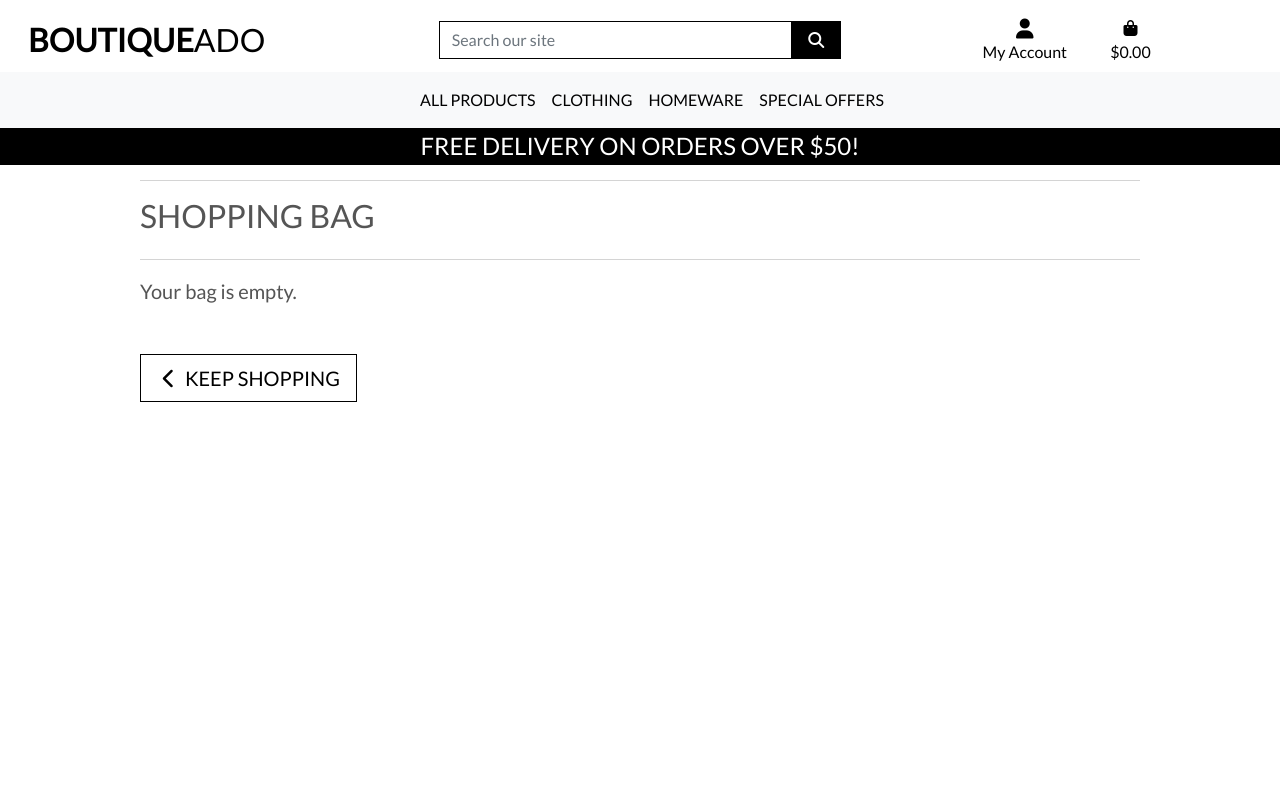
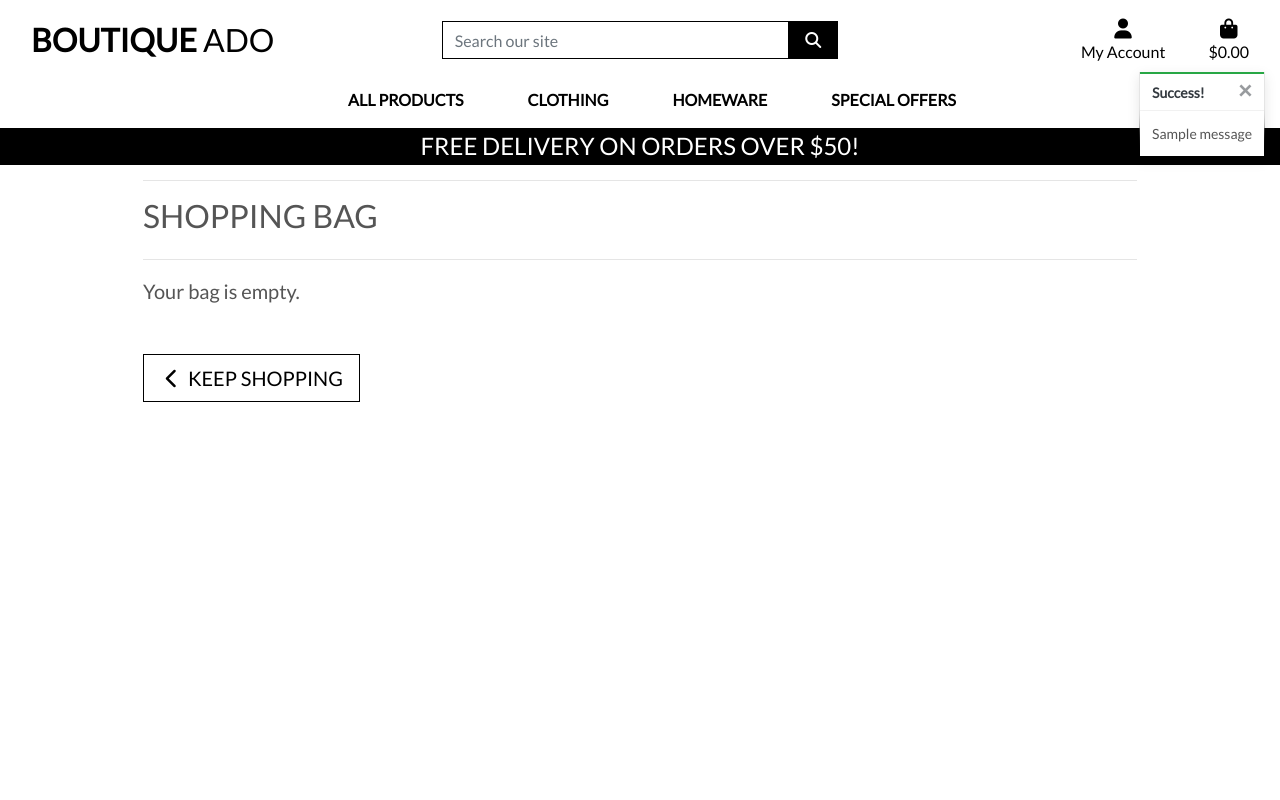
Before and after one commit to phil-griffith/boutique_ado, a Django app: page /bag/ in a window 1280 px wide. Run offline with Django 3.2, Linux system fonts and the light colour scheme; a user stored in the database is signed in; tables that the repository leaves empty hold one stand-in row (values such as "Sample post"); one stand-in notice (Sample message) is shown; some libraries are stand-ins or nearby versions.

Commit message:
Add Boostrap toast messages

```diff
--- a/bag/templates/bag/bag.html
+++ b/bag/templates/bag/bag.html
@@ -81,7 +81,7 @@
                                             </div>
                                         </form>
                                         <a class="update-link text-info"><small>Update</small></a>
-                                        <a class="remove-item text-danger float-end" id="remove_{{ item.item_id }}" data-product_size="{{ item.size }}"><small>Remove</small></a>
+                                        <a class="remove-item text-danger float-right" id="remove_{{ item.item_id }}" data-product_size="{{ item.size }}"><small>Remove</small></a>
                                     </td>
                                     <td class="py-3">
                                         <p class="my-0">${{ item.product.price | calc_subtotal:item.quantity }}</p>
--- a/bag/views.py
+++ b/bag/views.py
@@ -1,5 +1,7 @@
 from django.shortcuts import render, redirect, reverse, HttpResponse
+from django.contrib import messages
 
+from products.models import Product
 # Create your views here.
 
 
@@ -12,6 +14,7 @@ def view_bag(request):
 def add_to_bag(request, item_id):
     """ Add a quantity of the specified product to the shopping bag """
 
+    product = Product.objects.get(pk=item_id)
     quantity = int(request.POST.get('quantity'))
     redirect_url = request.POST.get('redirect_url')
     size = None
@@ -32,6 +35,9 @@ def add_to_bag(request, item_id):
             bag[item_id] += quantity
         else:
             bag[item_id] = quantity
+            print("Item added")
+            messages.success(request, f'Added {product.name} to your bag')
+            print(product.name)
 
     request.session['bag'] = bag
     return redirect(redirect_url)
--- a/boutique_ado/settings.py
+++ b/boutique_ado/settings.py
@@ -79,6 +79,8 @@ TEMPLATES = [
     },
 ]
 
+MESSAGE_STORAGE = 'django.contrib.messages.storage.session.SessionStorage'
+
 AUTHENTICATION_BACKENDS = [
     # Needed to login by username in Django admin, regardless of `allauth`
     'django.contrib.auth.backends.ModelBackend',
--- a/static/css/base.css
+++ b/static/css/base.css
@@ -102,6 +102,23 @@ a.category-badge > span.badge:hover {
     cursor: pointer;
 }
 
+/* -------------------------------- Bootstrap toasts */
+
+.messages-container {
+    position: fixed;
+    top: 72px;
+    right: 15px;
+    z-index: 999999999;
+}
+
+.custom-toast {
+    overflow: visible;
+}
+
+.toast-capper {
+    height: 2px;
+}
+
 /* -------------------------------- Media Queries */
 
 /* Slightly larger container on xl screens */
--- a/templates/base.html
+++ b/templates/base.html
@@ -12,9 +12,8 @@
     {% endblock %}
 
     {% block corecss %}
-        <link rel="preconnect" href="https://fonts.gstatic.com">
         <link href="https://fonts.googleapis.com/css2?family=Lato&display=swap" rel="stylesheet">
-        <link href="https://cdn.jsdelivr.net/npm/bootstrap@5.0.0-beta3/dist/css/bootstrap.min.css" rel="stylesheet" integrity="sha384-eOJMYsd53ii+scO/bJGFsiCZc+5NDVN2yr8+0RDqr0Ql0h+rP48ckxlpbzKgwra6" crossorigin="anonymous">
+        <link rel="stylesheet" href="https://stackpath.bootstrapcdn.com/bootstrap/4.4.1/css/bootstrap.min.css" integrity="sha384-Vkoo8x4CGsO3+Hhxv8T/Q5PaXtkKtu6ug5TOeNV6gBiFeWPGFN9MuhOf23Q9Ifjh" crossorigin="anonymous">
         <link rel="stylesheet" href="{% static 'css/base.css' %}">
     {% endblock %}
 
@@ -23,10 +22,11 @@
 
     {% block corejs %}
         <script src="https://kit.fontawesome.com/4dc71a02d3.js" crossorigin="anonymous"></script>
-        <script src="https://code.jquery.com/jquery-3.6.0.min.js" integrity="sha256-/xUj+3OJU5yExlq6GSYGSHk7tPXikynS7ogEvDej/m4=" crossorigin="anonymous"></script>
-        <script src="https://cdn.jsdelivr.net/npm/@popperjs/core@2.9.1/dist/umd/popper.min.js" integrity="sha384-SR1sx49pcuLnqZUnnPwx6FCym0wLsk5JZuNx2bPPENzswTNFaQU1RDvt3wT4gWFG" crossorigin="anonymous"></script>
-        <script src="https://cdn.jsdelivr.net/npm/bootstrap@5.0.0-beta3/dist/js/bootstrap.min.js" integrity="sha384-j0CNLUeiqtyaRmlzUHCPZ+Gy5fQu0dQ6eZ/xAww941Ai1SxSY+0EQqNXNE6DZiVc" crossorigin="anonymous"></script>
+        <script src="https://code.jquery.com/jquery-3.4.1.min.js" integrity="sha256-CSXorXvZcTkaix6Yvo6HppcZGetbYMGWSFlBw8HfCJo=" crossorigin="anonymous"></script>
+        <script src="https://cdn.jsdelivr.net/npm/popper.js@1.16.0/dist/umd/popper.min.js" integrity="sha384-Q6E9RHvbIyZFJoft+2mJbHaEWldlvI9IOYy5n3zV9zzTtmI3UksdQRVvoxMfooAo" crossorigin="anonymous"></script>
+        <script src="https://stackpath.bootstrapcdn.com/bootstrap/4.4.1/js/bootstrap.min.js" integrity="sha384-wfSDF2E50Y2D1uUdj0O3uMBJnjuUD4Ih7YwaYd1iqfktj0Uod8GCExl3Og8ifwB6" crossorigin="anonymous"></script>
     {% endblock %}
+
 
     {% block extra_js %}
     {% endblock %}
@@ -38,14 +38,13 @@
         <div id="topnav" class="row bg-white pt-lg-2 d-none d-lg-flex">
             <div class="col-12 col-lg-4 my-auto py-1 py-lg-0 text-center text-lg-left">
                 <a href="{% url 'home' %}" class="nav-link main-logo-link">
-                    <h2 class="logo-font text-black my-0"><strong>Boutique</strong>Ado</h2>
+                    <h2 class="logo-font text-black my-0"><strong>Boutique</strong> Ado</h2>
                 </a>
             </div>
             <div class="col-12 col-lg-4 my-auto py-1 py-lg-0">
                 <form method="GET" action="{% url 'products' %}">
                     <div class="input-group w-100">
-                        <input class="form-control border border-black rounded-0" type="text" name="q"
-                            placeholder="Search our site">
+                        <input class="form-control border border-black rounded-0" type="text" name="q" placeholder="Search our site">
                         <div class="input-group-append">
                             <button class="form-control btn btn-black border border-black rounded-0" type="submit">
                                 <span class="icon">
@@ -59,8 +58,7 @@
             <div class="col-12 col-lg-4 my-auto py-1 py-lg-0">
                 <ul class="list-inline list-unstyled text-center text-lg-right my-0">
                     <li class="list-inline-item dropdown">
-                        <a href="#" class="text-black nav-link" id="user-options" data-bs-toggle="dropdown"
-                            aria-haspopup="true" aria-expanded="false">
+                        <a class="text-black nav-link" href="#" id="user-options" data-toggle="dropdown" aria-haspopup="true" aria-expanded="false">
                             <div class="text-center">
                                 <div><i class="fas fa-user fa-lg"></i></div>
                                 <p class="my-0">My Account</p>
@@ -69,7 +67,7 @@
                         <div class="dropdown-menu border-0" aria-labelledby="user-options">
                             {% if request.user.is_authenticated %}
                                 {% if request.user.is_superuser %}
-                            <a href="" class="dropdown-item">Product Managment</a>
+                                    <a href="" class="dropdown-item">Product Management</a>
                                 {% endif %}
                                 <a href="" class="dropdown-item">My Profile</a>
                                 <a href="{% url 'account_logout' %}" class="dropdown-item">Logout</a>
@@ -80,10 +78,9 @@
                         </div>
                     </li>
                     <li class="list-inline-item">
-                        <a href="{% url 'view_bag' %}"
-                            class="{% if grand_total %}text-info font-weight-bold{% else %}text-black{% endif %} nav-link">
+                        <a class="{% if grand_total %}text-info font-weight-bold{% else %}text-black{% endif %} nav-link" href="{% url 'view_bag' %}">
                             <div class="text-center">
-                                <div><i class="fas fa-shopping-bag fa lg"></i></div>
+                                <div><i class="fas fa-shopping-bag fa-lg"></i></div>
                                 <p class="my-0">
                                     {% if grand_total %}
                                         ${{ grand_total|floatformat:2 }}
@@ -98,10 +95,8 @@
             </div>
         </div>
         <div class="row bg-white">
-            <nav class="navbar navbar-expand-lg navbar-light bg-light w-100">
-                <button class="navbar-toggler" type="button" data-bs-toggle="collapse"
-                    data-bs-target="#main-nav" aria-controls="main-nav" aria-expanded="false"
-                    aria-label="Toggle navigation">
+            <nav class="navbar navbar-expand-lg navbar-light w-100">
+                <button class="navbar-toggler" type="button" data-toggle="collapse" data-target="#main-nav" aria-controls="main-nav" aria-expanded="false" aria-label="Toggle navigation">
                     <span class="navbar-toggler-icon"></span>
                 </button>
                 {% include 'includes/mobile-top-header.html' %}
@@ -116,7 +111,21 @@
     </header>
 
     {% if messages %}
-        <div class="messages-container"></div>
+        <div class="messages-container">
+            {% for message in messages %}
+                {% with message.level as level %}
+                    {% if level == 40 %}
+                        {% include 'includes/toasts/toast_error.html' %}
+                    {% elif level == 30 %}
+                        {% include 'includes/toasts/toast_warning.html' %}
+                    {% elif level == 25 %}
+                        {% include 'includes/toasts/toast_success.html' %}
+                    {% else %}
+                        {% include 'includes/toasts/toast_info.html' %}
+                    {% endif %}
+                {% endwith %}
+            {% endfor %}
+        </div>
     {% endif %}
 
     {% block page_header %}
@@ -126,6 +135,9 @@
     {% endblock %}
 
     {% block postloadjs %}
+        <script type="text/javascript">
+            $('.toast').toast('show');
+        </script>
     {% endblock %}
 
   </body>
--- a/templates/includes/main-nav.html
+++ b/templates/includes/main-nav.html
@@ -1,7 +1,7 @@
 <div class="collapse navbar-collapse" id="main-nav">
     <ul class="navbar-nav w-auto mx-auto">
         <li class="nav-item dropdown">
-            <a class="logo-font font-weight-bold nav-link text-black mr-5" href="#" id="all-products-link" data-bs-toggle="dropdown" aria-haspopup="true" aria-expanded="false">
+            <a class="logo-font font-weight-bold nav-link text-black mr-5" href="#" id="all-products-link" data-toggle="dropdown" aria-haspopup="true" aria-expanded="false">
                 All Products
             </a>
             <div class="dropdown-menu border-0" aria-labelledby="all-products-link">
@@ -13,7 +13,7 @@
         </li>
 
         <li class="nav-item dropdown">
-            <a class="logo-font font-weight-bold nav-link text-black mr-5" href="#" id="clothing-link" data-bs-toggle="dropdown" aria-haspopup="true" aria-expanded="false">
+            <a class="logo-font font-weight-bold nav-link text-black mr-5" href="#" id="clothing-link" data-toggle="dropdown" aria-haspopup="true" aria-expanded="false">
                 Clothing
             </a>
             <div class="dropdown-menu border-0" aria-labelledby="clothing-link">
@@ -25,7 +25,7 @@
         </li>
 
         <li class="nav-item dropdown">
-            <a class="logo-font font-weight-bold nav-link text-black mr-5" href="#" id="homeware-link" data-bs-toggle="dropdown" aria-haspopup="true" aria-expanded="false">
+            <a class="logo-font font-weight-bold nav-link text-black mr-5" href="#" id="homeware-link" data-toggle="dropdown" aria-haspopup="true" aria-expanded="false">
                 Homeware
             </a>
             <div class="dropdown-menu border-0" aria-labelledby="homeware-link">
@@ -36,7 +36,7 @@
         </li>
 
         <li class="nav-item dropdown">
-            <a class="logo-font font-weight-bold nav-link text-black" href="#" id="specials-link" data-bs-toggle="dropdown" aria-haspopup="true" aria-expanded="false">
+            <a class="logo-font font-weight-bold nav-link text-black" href="#" id="specials-link" data-toggle="dropdown" aria-haspopup="true" aria-expanded="false">
                 Special Offers
             </a>
             <div class="dropdown-menu border-0" aria-labelledby="specials-link">
--- a/templates/includes/mobile-top-header.html
+++ b/templates/includes/mobile-top-header.html
@@ -1,5 +1,5 @@
 <li class="list-inline-item">
-    <a class="text-black nav-link d-block d-lg-none" href="#" id="mobile-search" data-bs-toggle="dropdown" aria-haspopup="true" aria-expanded="false">
+    <a class="text-black nav-link d-block d-lg-none" href="#" id="mobile-search" data-toggle="dropdown" aria-haspopup="true" aria-expanded="false">
         <div class="text-center">
             <div><i class="fas fa-search fa-lg"></i></div>
             <p class="my-0">Search</p>
@@ -21,7 +21,7 @@
     </div>
 </li>
 <li class="list-inline-item dropdown">
-    <a class="text-black nav-link d-block d-lg-none" href="#" id="user-options" data-bs-toggle="dropdown"" aria-haspopup="true" aria-expanded="false">
+    <a class="text-black nav-link d-block d-lg-none" href="#" id="user-options" data-toggle="dropdown"" aria-haspopup="true" aria-expanded="false">
         <div class="text-center">
             <div><i class="fas fa-user fa-lg"></i></div>
             <p class="my-0">My Account</p>
--- /dev/null
+++ b/templates/includes/toasts/toast_success.html
@@ -0,0 +1,13 @@
+<div class="toast custom-toast rounded-0 border-top-0" data-autohide="false">
+    <div class="arrow-up arrow-success"></div>
+    <div class="w-100 toast-capper bg-success"></div>
+    <div class="toast-header bg-white text-dark">
+      <strong class="mr-auto">Success!</strong>
+      <button type="button" class="ml-2 mb-1 close text-dark" data-dismiss="toast" aria-label="Close">
+        <span aria-hidden="true">&times;</span>
+      </button>
+    </div>
+    <div class="toast-body bg-white">
+      {{ message }}
+    </div>
+  </div>
```
Also changed, not shown: templates/includes/toasts/toast_error.html (added, +13 -0 lines), templates/includes/toasts/toast_info.html (added, +13 -0 lines), templates/includes/toasts/toast_warning.html (added, +13 -0 lines). Lines whose indentation alone changed are shown as unchanged.
